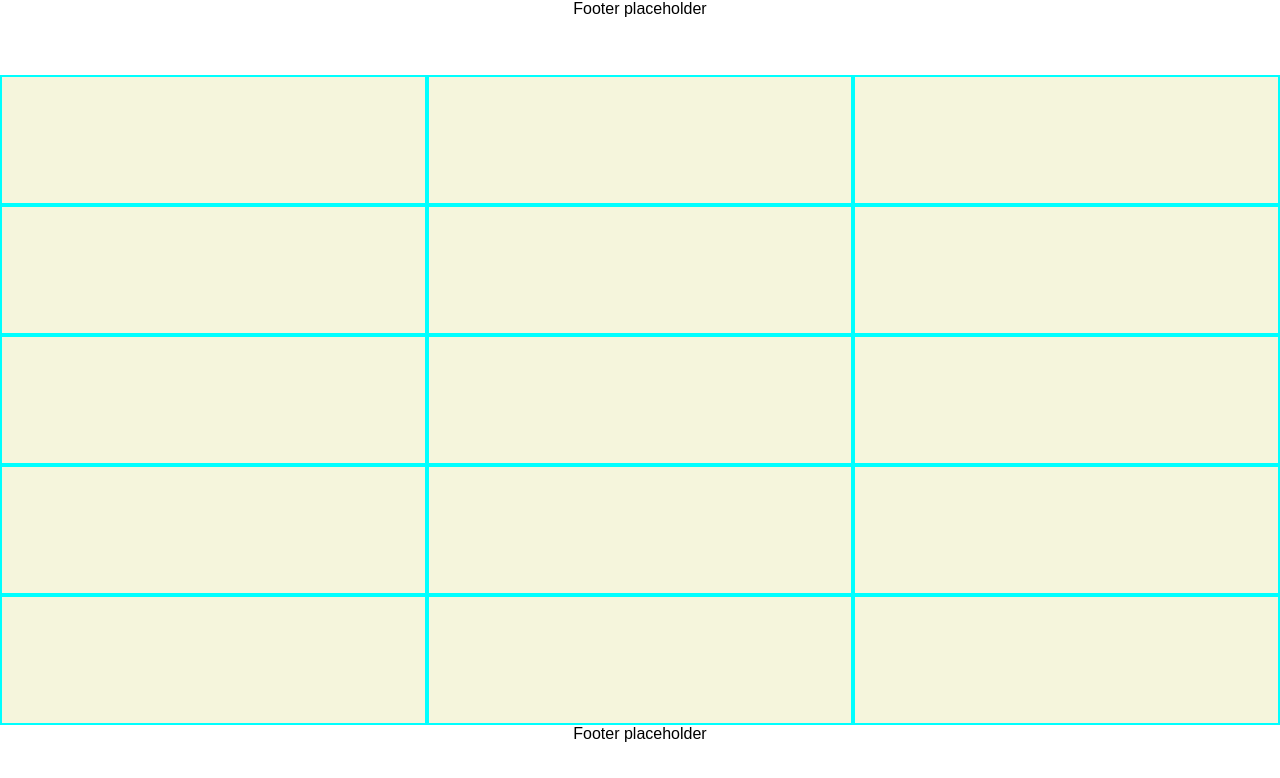
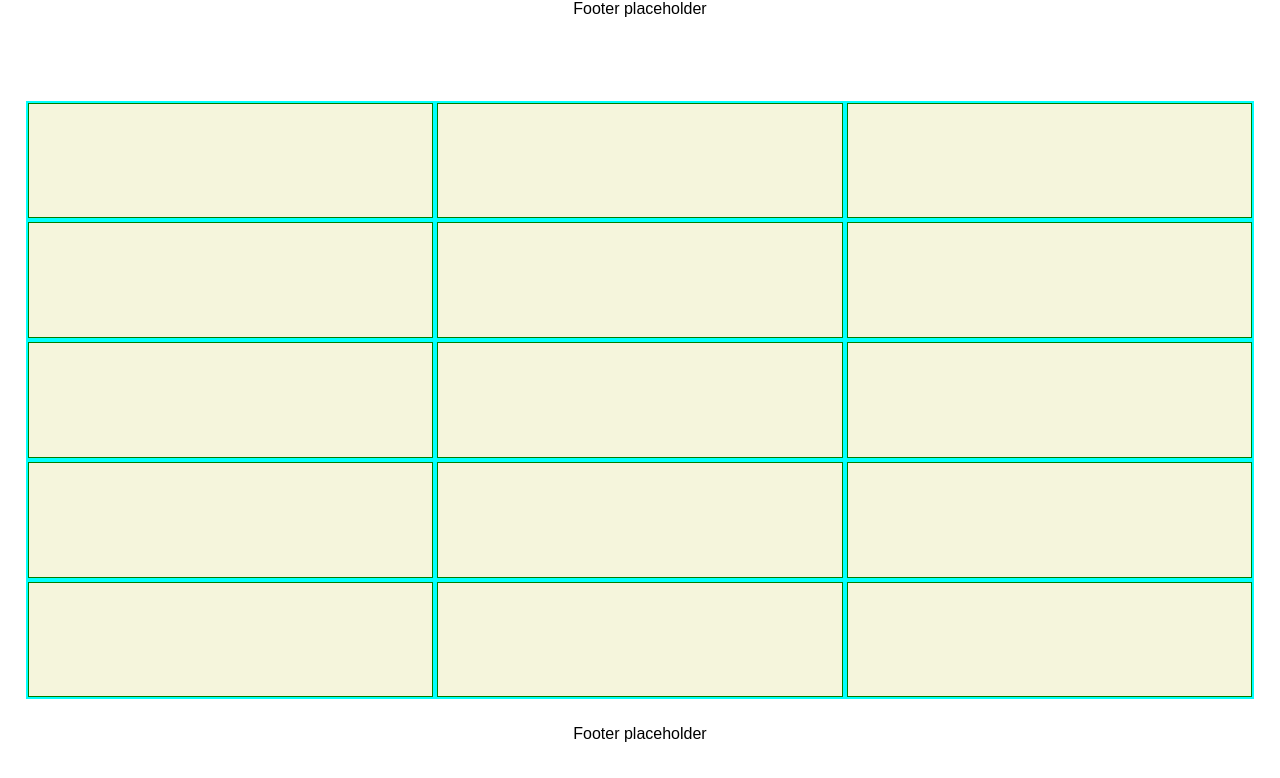
Before and after one commit to hategen/floodit, a React (Create React App) app: page / in a window 1280 px wide. Shown: the top 778 px of the page. Built offline with nearby package versions, Linux system fonts and the light colour scheme.

Commit message:
some transitions added

```diff
--- a/src/components/Box/Box.css
+++ b/src/components/Box/Box.css
@@ -2,4 +2,10 @@
     flex-grow: 1;
     background: beige;
     margin: 2px;
+    border: 1px solid green;
+    transition: transform 0.2s ease;
 }
+
+.box:hover {
+    transform: scale(1.05, 1.05);
+}
--- a/src/components/GameField/GameField.css
+++ b/src/components/GameField/GameField.css
@@ -1,3 +1,4 @@
 .game-field {
     display: grid;
+    padding: 2%;
 }
```
